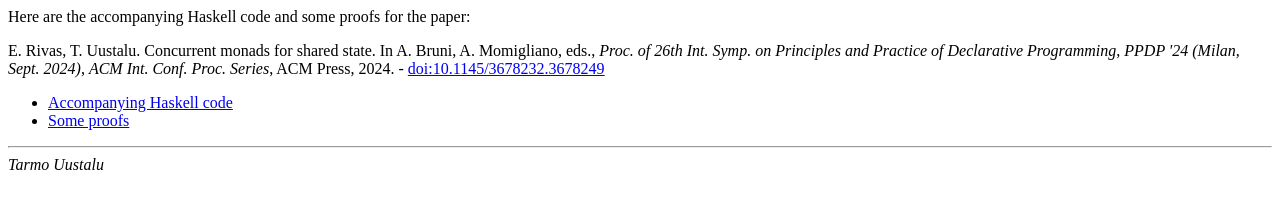
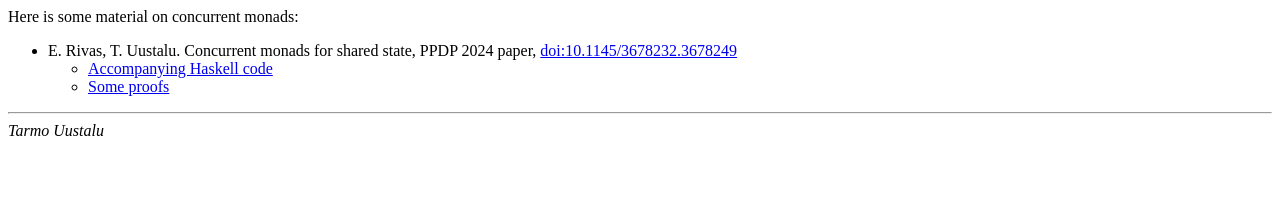
Before and after one commit to tarmouu/tarmouu.github.io, a plain HTML site: page concurmonads/index.html in a window 1280 px wide. Drawn offline with Linux system fonts and the light colour scheme.

Commit message:
small fix

```diff
--- a/concurmonads/index.html
+++ b/concurmonads/index.html
@@ -2,7 +2,7 @@
 <html>
 
 <head>
-<title>Concurrent monads for shared state</title>
+<title>Concurrent monads</title>
 
 <!--<base href="https://cs.ioc.ee/~tarmo/papers/rivas-uustalu-ppdp24-code/">-->
 
@@ -10,19 +10,19 @@
 
 <body>
 
-<p>Here are the accompanying Haskell code and some proofs for the
-paper:</p>
+<p>Here is some material on concurrent monads:</p>
 
-<p>E. Rivas, T. Uustalu. Concurrent monads for shared state. In
-A. Bruni, A. Momigliano, eds., <i>Proc. of 26th Int. Symp. on Principles
-and Practice of Declarative Programming, PPDP '24 (Milan, Sept. 2024)</i>,
-<i>ACM Int. Conf. Proc. Series</i>, ACM Press, 2024. -
-<a href="https://doi.org/10.1145/3678232.3678249">doi:10.1145/3678232.3678249<a></p>
+<ul>
+<li>E. Rivas, T. Uustalu. Concurrent monads for shared state, PPDP 2024 paper,
+<a href="https://doi.org/10.1145/3678232.3678249">doi:10.1145/3678232.3678249<a>
 
 <ul>
 <!--<li><a href="draft-paper.pdf">Draft paper</a></li>-->
 <li><a href="concurmonads.zip">Accompanying Haskell code</a></li>
 <li><a href="proofs.pdf">Some proofs</a></li>
+</ul>
+</li>
+
 </ul>
 
 
```
